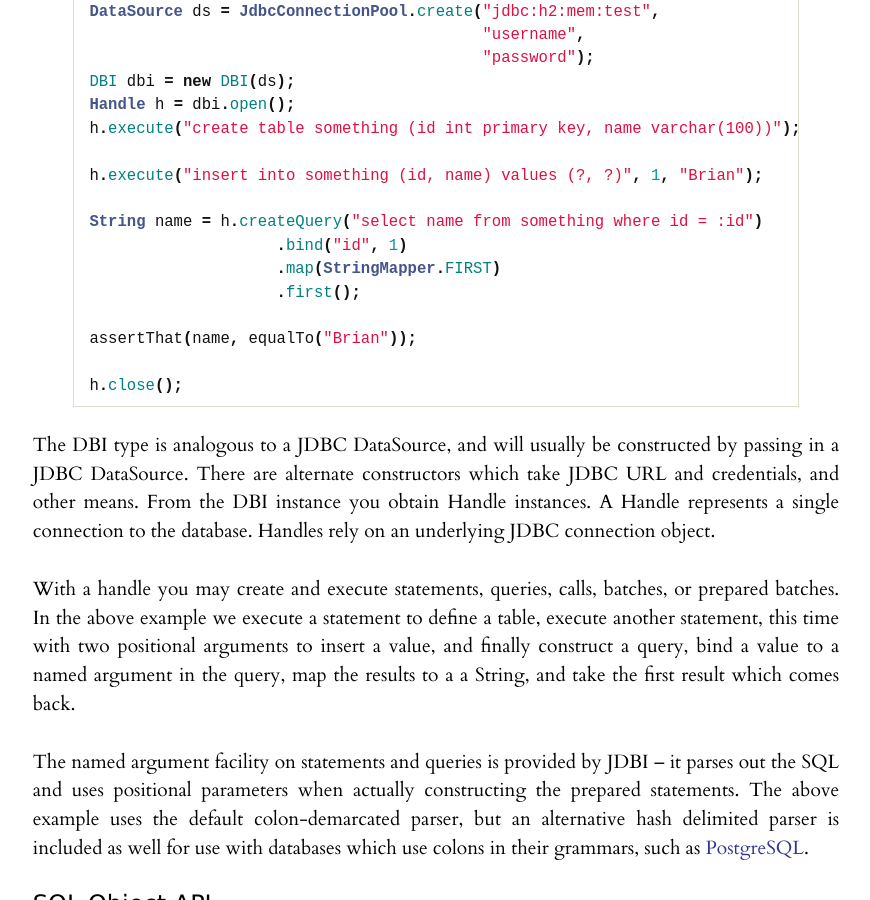
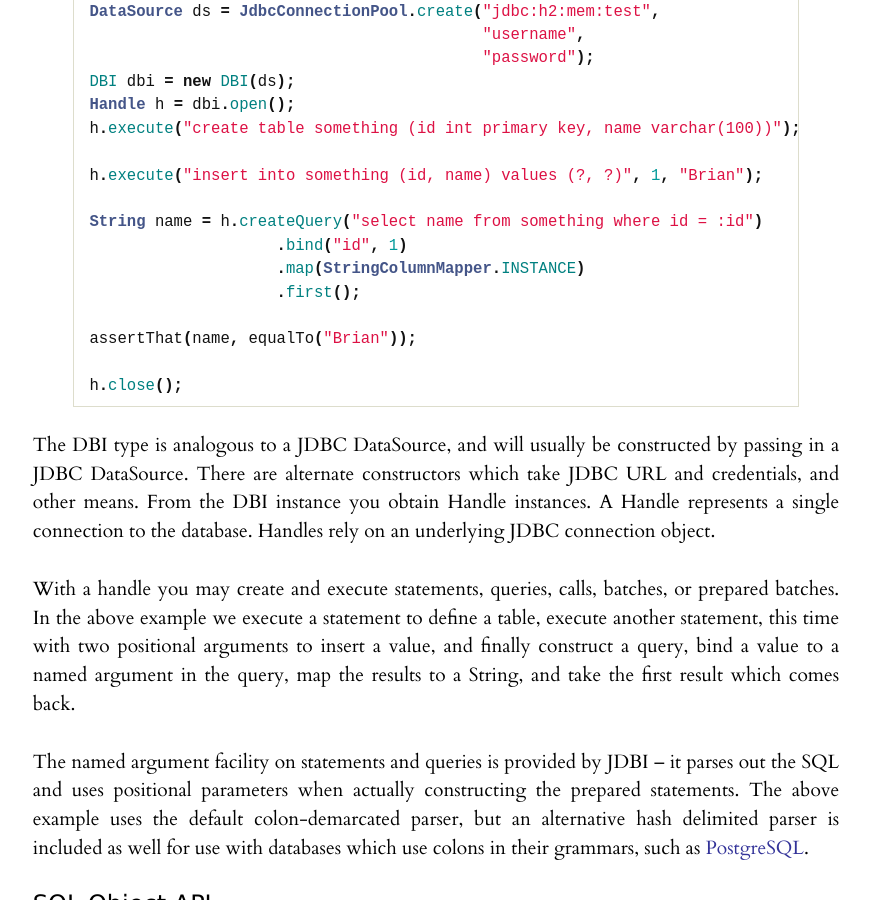
Before and after one commit to jdbi/jdbi-docs, a Jekyll site: the page built from _posts/1000-1-1-five_minute_intro.md, in a window 1280 px wide and 900 px high, scrolled down 367 px. Shown: the whole window, without its empty margins (204-1074 px from the left). Built offline with Jekyll 4.4.1, drawn with Linux system fonts in a browser that asks for light colours.

Commit message:
fixed typo, and updated StringMapper.First -> StringColumnMapper.INSTANCE because StringMapper is deprecated.

```diff
--- a/_posts/1000-1-1-five_minute_intro.md
+++ b/_posts/1000-1-1-five_minute_intro.md
@@ -21,7 +21,7 @@ h.execute("insert into something (id, name) values (?, ?)", 1, "Brian");
 
 String name = h.createQuery("select name from something where id = :id")
                     .bind("id", 1)
-                    .map(StringMapper.FIRST)
+                    .map(StringColumnMapper.INSTANCE)
                     .first();
 
 assertThat(name, equalTo("Brian"));
@@ -31,7 +31,7 @@ h.close();
 
 The DBI type is analogous to a JDBC DataSource, and will usually be constructed by passing in a JDBC DataSource. There are alternate constructors which take JDBC URL and credentials, and other means. From the DBI instance you obtain Handle instances. A Handle represents a single connection to the database. Handles rely on an underlying JDBC connection object.
 
-With a handle you may create and execute statements, queries, calls, batches, or prepared batches. In the above example we execute a statement to define a table, execute another statement, this time with two positional arguments to insert a value, and finally construct a query, bind a value to a named argument in the query, map the results to a a String, and take the first result which comes back.
+With a handle you may create and execute statements, queries, calls, batches, or prepared batches. In the above example we execute a statement to define a table, execute another statement, this time with two positional arguments to insert a value, and finally construct a query, bind a value to a named argument in the query, map the results to a String, and take the first result which comes back.
 
 The named argument facility on statements and queries is provided by JDBI -- it parses out the SQL and uses positional parameters when actually constructing the prepared statements. The above example uses the default colon-demarcated parser, but an alternative hash delimited parser is included as well for use with databases which use colons in their grammars, such as [PostgreSQL](http://www.postgresql.org/).
 
```
